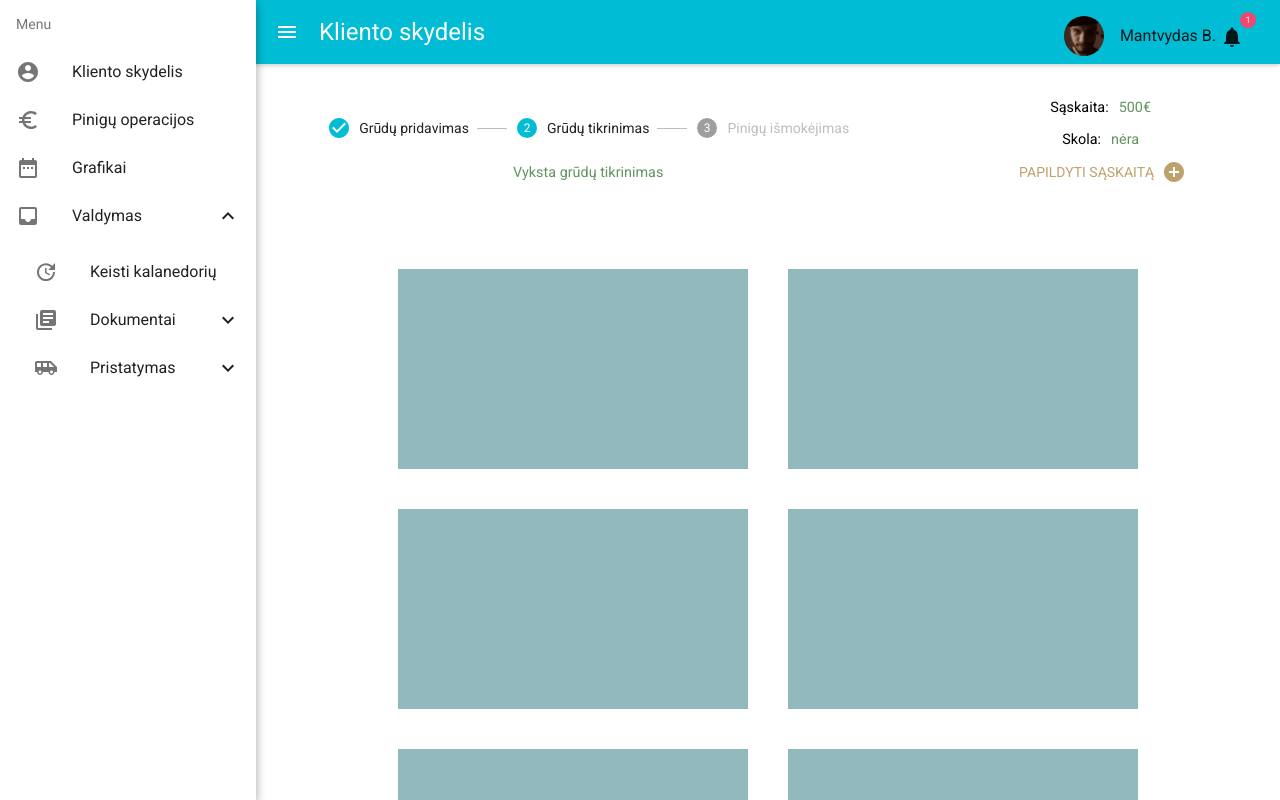
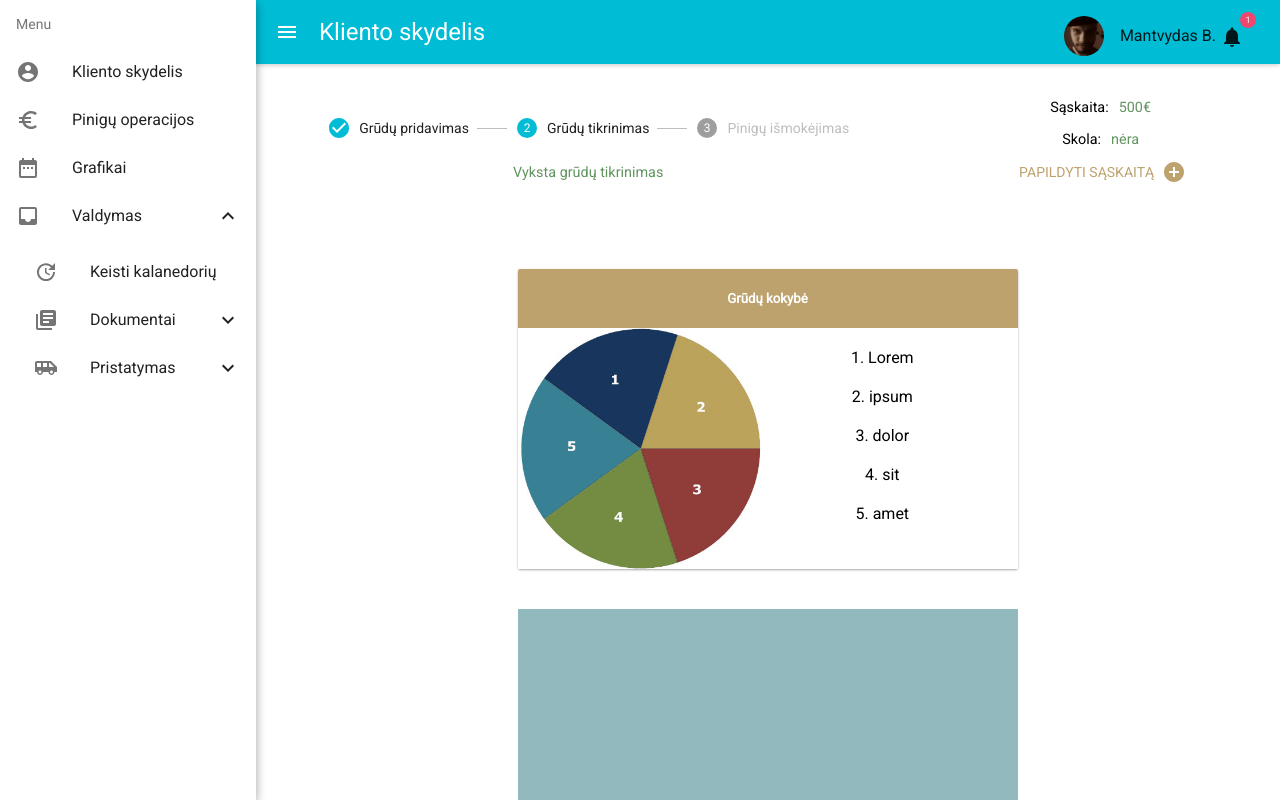
Before and after one commit to budaman/grudai-project, a React (Create React App) app: page / in a window 1280 px wide. Built offline with nearby package versions, Linux system fonts and the light colour scheme; a web font is replaced by a local one; what react-tap-event-plugin would draw is missing.

Commit message:
added statistic diagram

```diff
--- a/src/App.css
+++ b/src/App.css
@@ -113,10 +113,50 @@
 }
 
 .stats-window {
-  width: 350px;
-  height: 200px;
+  width: 500px;
+  height: 300px;
   background-color: #92b9bd;
   margin: 20px;
+}
+
+.stats-window-big {
+  border-radius: 2px;
+  width: 500px;
+  height: 300px;
+  background-color: #bda26d;
+  color: white;
+  margin: 20px;
+  box-shadow: 0 1px 3px rgba(0, 0, 0, 0.12), 0 1px 2px rgba(0, 0, 0, 0.24);
+}
+
+.stats-window-big h5 {
+  display: flex;
+  justify-content: center;
+  margin: 2;
+}
+
+.stats-cont {
+  display: flex;
+  height: 300px;
+}
+
+.stats-cont div {
+  width: 100%;
+  height: 241px;
+  background-color: white;
+}
+
+.stats-cont div ol {
+  display: flex;
+  flex-direction: column;
+  align-items: center;
+  margin: 0;
+  padding: 0;
+}
+
+.stats-cont div ol li {
+  color: black;
+  margin-top: 20px;
 }
 
 .progress {
@@ -147,3 +187,12 @@
   display: flex;
   justify-content: center;
 }
+
+.statistic-img {
+  height: 241px;
+}
+
+.stats-window {
+  display: flex;
+  justify-content: center;
+}
--- a/src/components/main/panel/User.js
+++ b/src/components/main/panel/User.js
@@ -25,7 +25,25 @@ class User extends Component {
           </div>
         </div>
         <div className="statistic-container">
-          <div className="stats-window" />
+          <div className="stats-window-big">
+            <h5>Grūdų kokybė</h5>
+            <div className="stats-cont">
+              <img
+                className="statistic-img"
+                src="assets/static/1.png"
+                alt="static pic"
+              />
+              <div>
+                <ol>
+                  <li>Lorem</li>
+                  <li>ipsum</li>
+                  <li>dolor</li>
+                  <li>sit</li>
+                  <li>amet</li>
+                </ol>
+              </div>
+            </div>
+          </div>
           <div className="stats-window" />
           <div className="stats-window" />
           <div className="stats-window" />
```
Also changed, not shown: public/assets/static/1.jpg (added), public/assets/static/1.png (added).
